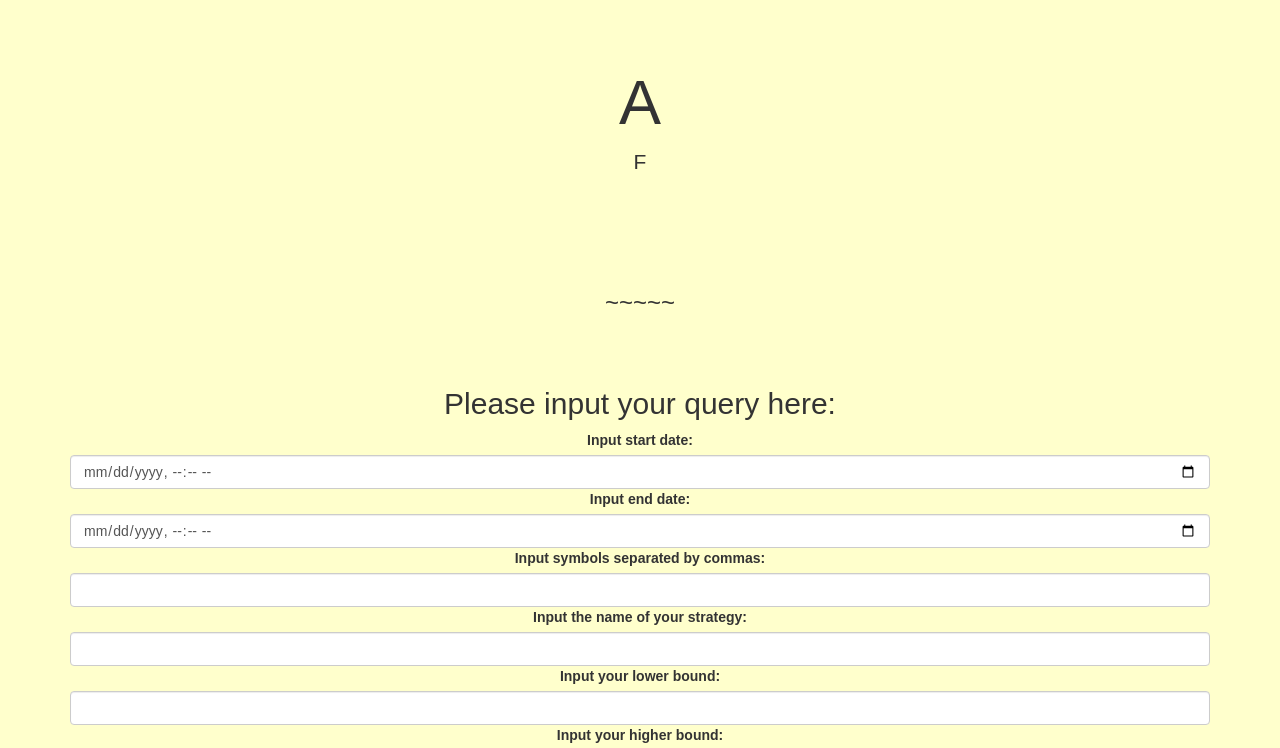
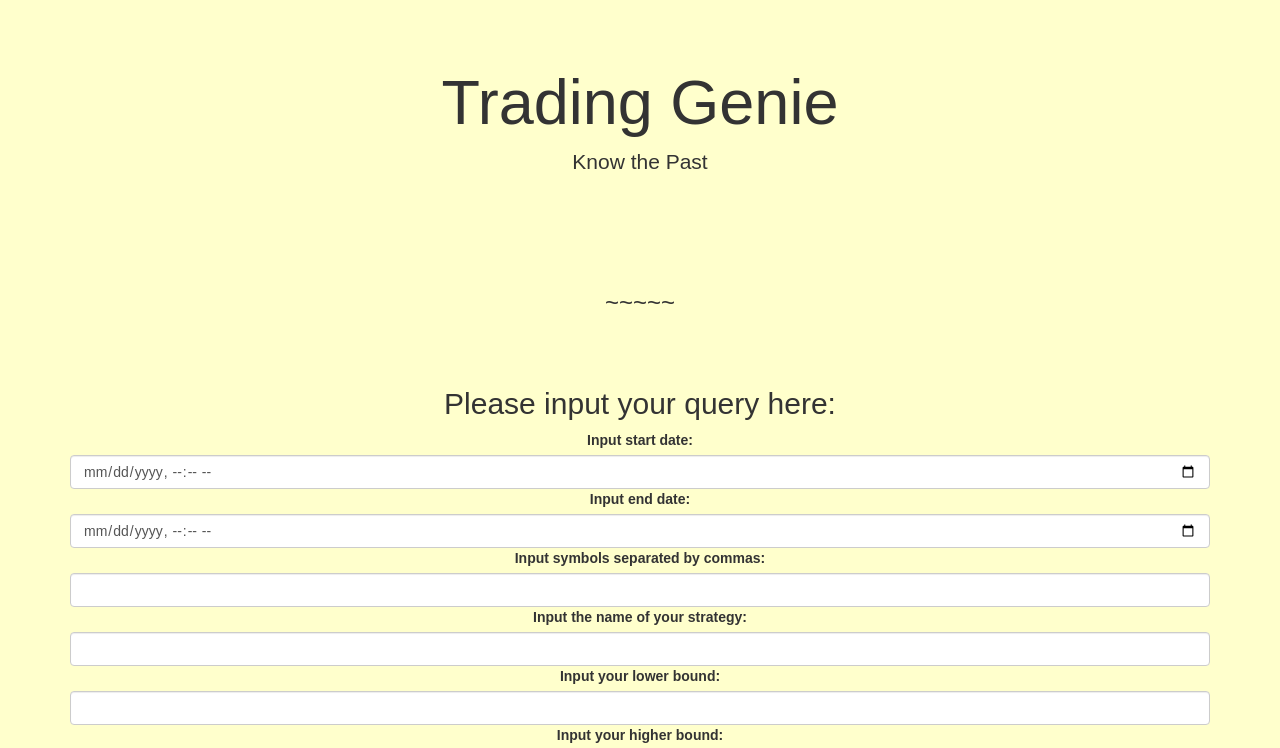
Before and after one commit to clarencechen/trading-genie, a website: page static/index.html in a window 1280 px wide. Shown: the top 748 px of the page. Drawn offline with nearby package versions, Linux system fonts and the light colour scheme.

Commit message:
Near Final Changes

```diff
--- a/static/index.html
+++ b/static/index.html
@@ -48,8 +48,8 @@
 
 <div class="jumbotron">
   <div class="container text-center">
-    <h1>A</h1>
-    <p>F</p>
+    <h1>Trading Genie</h1>
+    <p>Know the Past</p>
   </div>
 </div>
 
```
